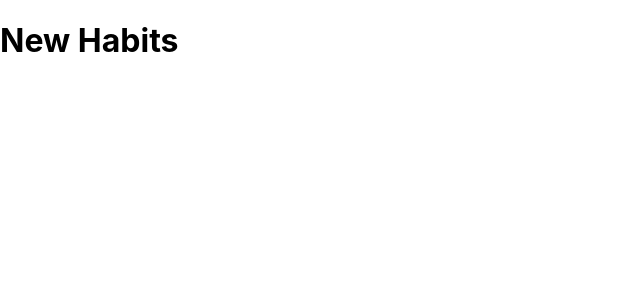
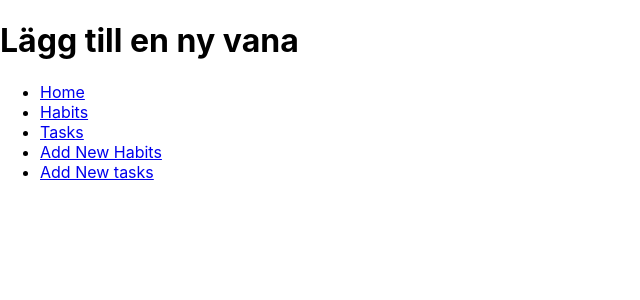
Before and after one commit to SainaFirooz/habits-and-tasks-app, a React (Create React App) app: page /NewHabit in a window 1280 px wide. Shown: the top 300 px of the page, without its empty margins (0-640 px from the left). Built offline with nearby package versions, Linux system fonts and the light colour scheme.

Commit message:
useStates

```diff
--- a/src/pages/NewHabit.jsx
+++ b/src/pages/NewHabit.jsx
@@ -1,10 +1,23 @@
+import { useState } from "react";
+import { useNavigate } from "react-router-dom";
 import Nav from "../compartments/Nav";
+
 const NewHabit = () => {
+  const [title, setTitle] = useState("");
+  const [startStreak, setStartStreak] = useState(0);
+  const [priority, setPriority] = useState("low");
+
+
+
   return (
     <>
-      <h1>New Habits</h1>
+    <h1>Lägg till en ny vana</h1>
+    <Nav/>
+
     </>
-  );
+
+  )
+
 };
 
 export default NewHabit;
```
